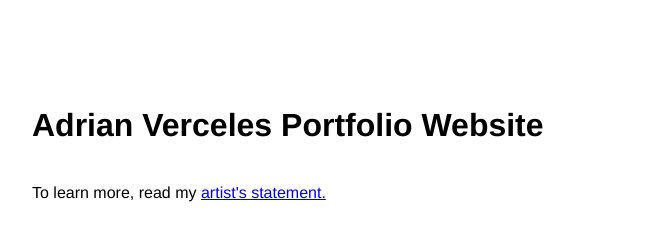
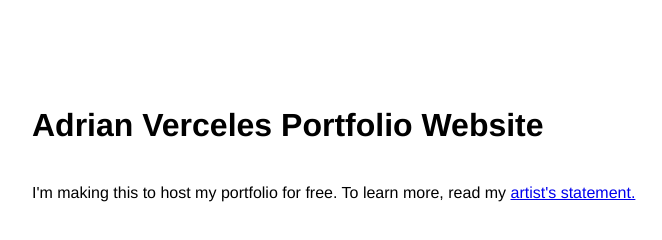
Before and after one commit to adrianv456/adrianv456.github.io, a plain HTML site: page index.html in a window 1280 px wide. Shown: the whole page, without its empty margins (108-770 px from the left). Drawn offline with Linux system fonts and the light colour scheme.

Commit message:
Update index.html

```diff
--- a/index.html
+++ b/index.html
@@ -7,6 +7,7 @@
   </head>
   <body>
     <h1>Adrian Verceles Portfolio Website</h1>
-    <p>To learn more, read my <a href="statement.html">artist's statement.</a></p>
+    <p> I'm making this to host my portfolio for free. To learn more, read my <a href="statement.html">artist's statement.</a></p>
+
   </body>
 </html>
```
